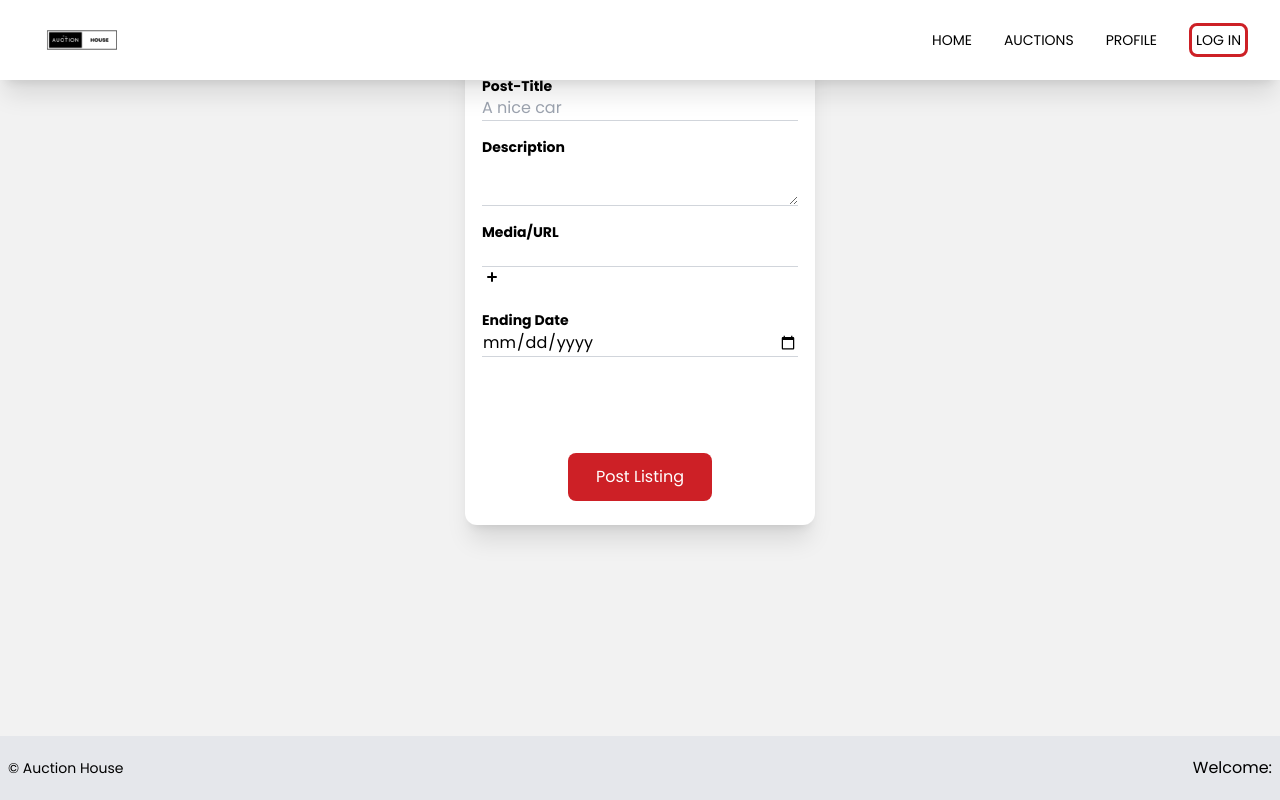
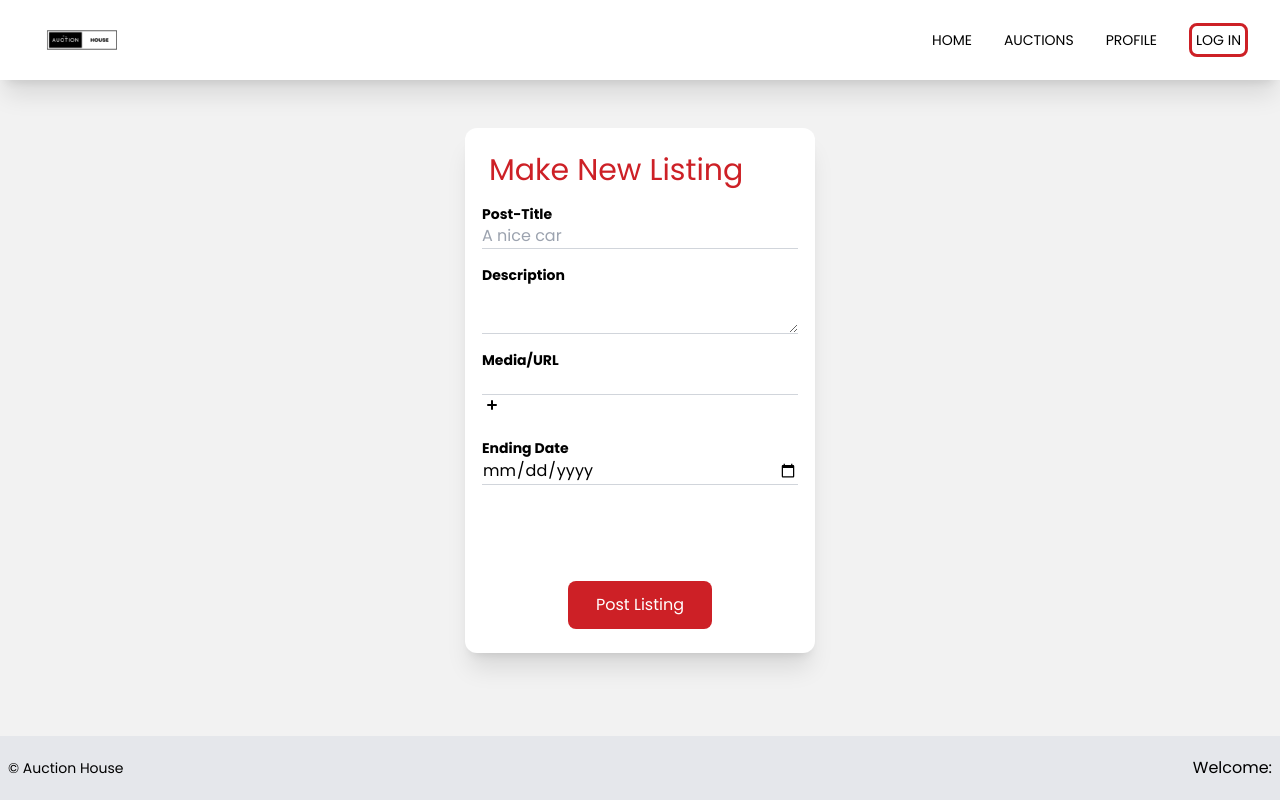
Before and after one commit to AdrianFred/projectexam2022, a Next.js app: page /listing in a window 1280 px wide. Built offline with nearby package versions, Linux system fonts and the light colour scheme; what tailwindcss-debug-screens would draw is missing.

Commit message:
Adding padding top to listing page

```diff
--- a/pages/listing.js
+++ b/pages/listing.js
@@ -7,7 +7,9 @@ export default function NewListing() {
       <Head>
         <title>New Listings</title>
       </Head>
-      <NewListings />
+      <div className="pt-32">
+        <NewListings />
+      </div>
     </>
   );
 }
```
